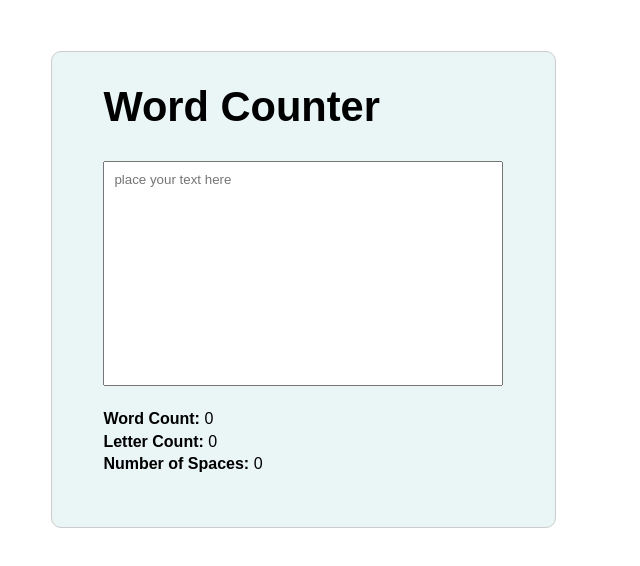
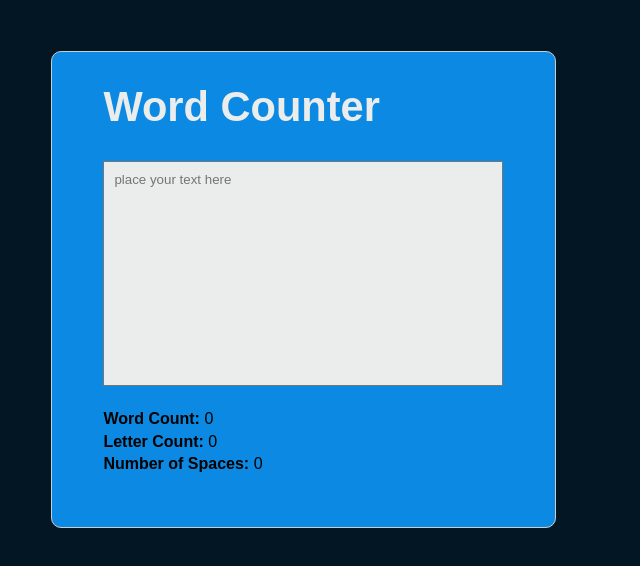
Before and after one commit to partho0/word-counter, a plain HTML site: page index.html in a window 1280 px wide. Shown: the whole page, without its empty margins (0-640 px from the left). Drawn offline with Linux system fonts and the light colour scheme.

Commit message:
css-update-one

```diff
--- a/index.html
+++ b/index.html
@@ -12,7 +12,7 @@
 
 <body>
 
-    <div class="container">
+    <div class="container center">
         <h2 class="title">
             Word Counter
         </h2>
--- a/style.css
+++ b/style.css
@@ -1,5 +1,7 @@
 body {
     margin: 0;
+    padding: 0;
+    background: #021624;
 }
 
 .container,
@@ -15,13 +17,14 @@ body {
     border: 1px solid #cccccc;
     border-radius: 10px;
     line-height: 1.4;
-    background-color: rgb(234, 245, 245);
+    background-color: #0c89e2;
 }
 
 .title {
     margin-top: 0;
     margin-bottom: 25px;
     font-size: 2.6em;
+    color: rgb(235, 236, 236);
 }
 
 .text-input {
@@ -31,4 +34,6 @@ body {
     resize: none;
     padding: 10px;
     box-sizing: border-box;
+    background-color: rgb(235, 236, 236);
+    color: rgb(0, 0, 0);
 }
```
